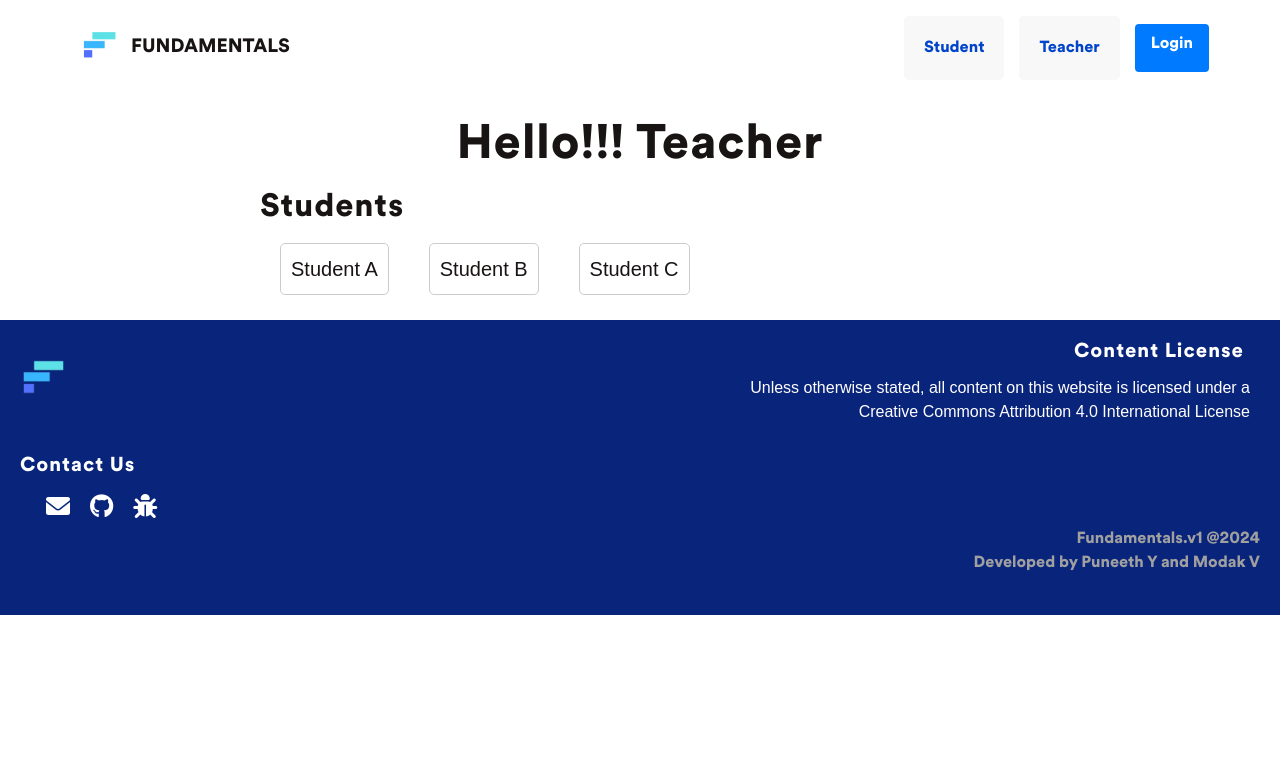
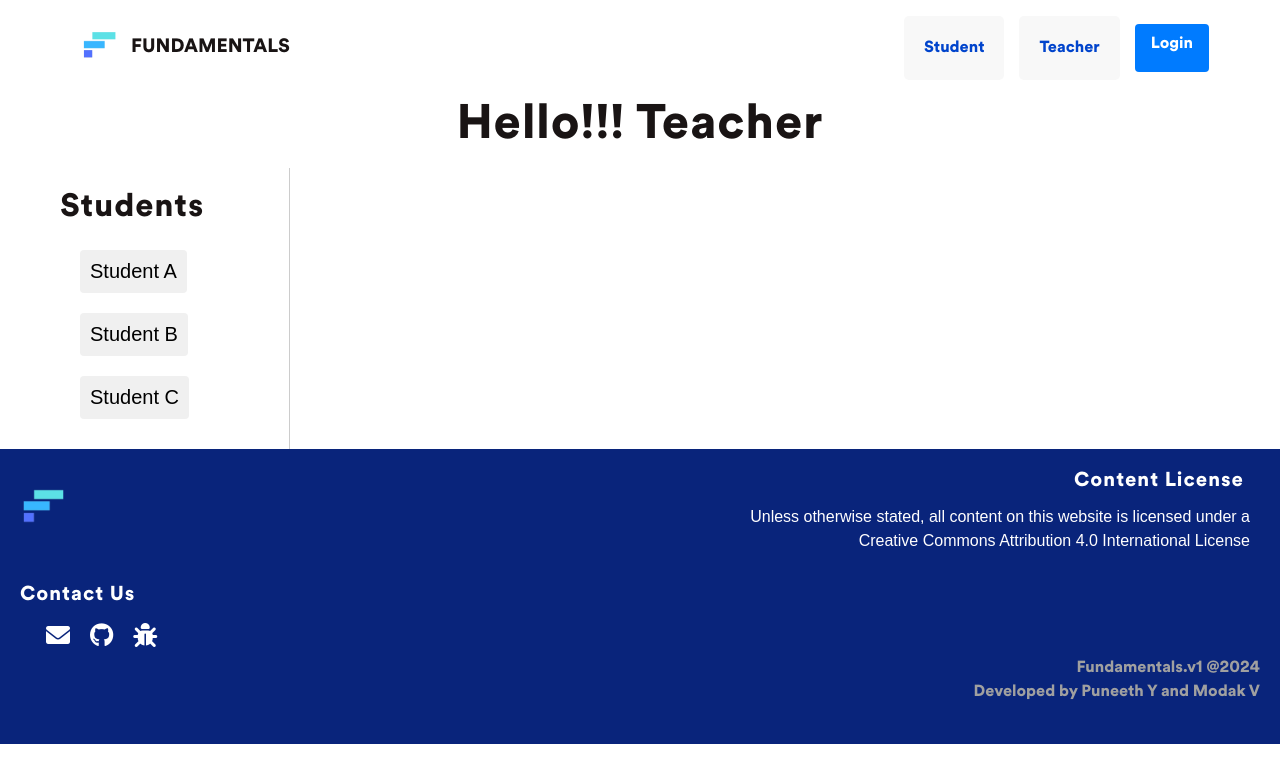
Before and after one commit to puneeth072003/Fundamentals, a React (Vite) app in the folder Frontend/Fundamentals/: page /teacher in a window 1280 px wide. Shown: the top 782 px of the page. Built offline with nearby package versions, Linux system fonts and the light colour scheme.

Commit message:
Logged the marks and grades

```diff
--- a/Frontend/Fundamentals/src/Teachers/Teacher.jsx
+++ b/Frontend/Fundamentals/src/Teachers/Teacher.jsx
@@ -1,5 +1,5 @@
 import React, { useState } from 'react';
-import './teachers.css'; // Assuming you have a CSS file for styling
+import './teachers.css';
 
 const TeacherComp = () => {
   const [selectedStudent, setSelectedStudent] = useState(null);
@@ -51,22 +51,24 @@ const TeacherComp = () => {
 
   return (
     <div className='teach-main'>
-      <h1 className='teach-head'>hello!!! Teacher</h1>
+      <h1 className='teach-head'>Hello!!! Teacher</h1>
       <div className="teach-container">
-        <div className="teach-students">
+        <div className="teach-sidebar">
           <h2>Students</h2>
-          <ul>
+          <ul className="teach-students">
             {students.map((student) => (
-              <li
-                key={student.id}
+              <li key={student.id}>
+                <button
                   className={`teach-student ${selectedStudent === student ? 'selected' : ''}`}
                   onClick={() => handleStudentClick(student)}
                 >
                   {student.name}
+                </button>
               </li>
             ))}
           </ul>
         </div>
+        <div className="teach-content">
           {selectedStudent && (
             <>
               <div className="teach-units">
@@ -113,6 +115,7 @@ const TeacherComp = () => {
           )}
         </div>
       </div>
+    </div>
   );
 };
 
--- a/Frontend/Fundamentals/src/Teachers/teachers.css
+++ b/Frontend/Fundamentals/src/Teachers/teachers.css
@@ -1,35 +1,44 @@
 .teach-main {
-  font-family: Arial, sans-serif;
-  margin: 0 auto;
-  max-width: 800px;
-  padding: 20px;
-}
-
-.teach-head {
-  text-align: center;
+  display: flex;
+  flex-direction: column;
+  align-items: center;
 }
 
 .teach-container {
   display: flex;
-  justify-content: space-between;
+  width: 100%;
+  max-width: 1200px;
+  margin: 0 auto;
+}
+
+.teach-sidebar {
+  flex: 1;
+  max-width: 250px;
+  border-right: 1px solid #ccc;
+  padding: 20px;
+}
+
+.teach-content {
+  flex: 3;
+  padding: 20px;
 }
 
 .teach-students {
-  flex: 1;
-}
-
-.teach-students h2,
-.teach-units h2,
-.teach-grading h2 {
-  margin-bottom: 10px;
+  margin: 0;
+  padding: 0;
+  list-style: none;
 }
 
 .teach-student {
   cursor: pointer;
   padding: 10px;
-  margin-bottom: 5px;
-  border: 1px solid #ccc;
-  border-radius: 5px;
+  margin: 5px 0;
+  border: none;
+  background-color: #f0f0f0;
+  border-radius: 4px;
+  transition: background-color 0.3s;
+  width: 100%;
+  text-align: left;
 }
 
 .teach-student.selected {
@@ -37,66 +46,72 @@
   color: white;
 }
 
-.teach-units {
-  flex: 1;
-  margin-left: 20px;
+.teach-student:hover {
+  background-color: #e0e0e0;
+}
+
+.teach-units,
+.teach-grading {
+  margin-top: 20px;
+  padding: 20px;
+  border: 1px solid #ddd;
+  border-radius: 8px;
+  background-color: #fafafa;
+}
+
+.teach-unit-dropdown,
+.teach-score-input,
+.teach-submit-btn,
+.teach-grade-btn {
+  display: block;
+  margin: 10px 0;
+  width: 100%;
+  padding: 10px;
+  border: 1px solid #ccc;
+  border-radius: 4px;
+  font-size: 16px;
 }
 
 .teach-unit-dropdown {
-  width: 100%;
-  padding: 8px;
-  margin-bottom: 10px;
-}
-
-.teach-score {
-  margin-bottom: 10px;
-}
-
-.teach-score label {
-  display: block;
-  margin-bottom: 5px;
+  cursor: pointer;
 }
 
 .teach-score-input {
-  width: 100%;
-  padding: 8px;
-  border: 1px solid #ccc;
-  border-radius: 5px;
+  -moz-appearance: textfield;
+}
+
+.teach-score-input::-webkit-outer-spin-button,
+.teach-score-input::-webkit-inner-spin-button {
+  -webkit-appearance: none;
+  margin: 0;
 }
 
 .teach-submit-btn {
-  width: 100%;
-  padding: 8px;
   background-color: #007bff;
   color: white;
+  cursor: pointer;
   border: none;
-  border-radius: 5px;
-  cursor: pointer;
+  transition: background-color 0.3s;
 }
 
 .teach-submit-btn:hover {
   background-color: #0056b3;
 }
 
-.teach-grading {
-  flex: 1;
-  margin-left: 20px;
+.teach-grade-btn {
+  background-color: #f0f0f0;
+  color: #333;
+  cursor: pointer;
+  border: 1px solid #ddd;
+  transition: background-color 0.3s, transform 0.2s;
+  margin-bottom: 10px;
+}
+
+.teach-grade-btn:hover {
+  background-color: #e0e0e0;
+  transform: scale(1.05);
 }
 
 .teach-grade-item {
-  margin-bottom: 5px;
+  margin: 10px 0;
 }
-
-.teach-grade-btn {
-  padding: 5px 10px; /* Adjust padding to make the buttons smaller */
-  background-color: #f0f0f0;
-  border: 1px solid #ccc;
-  border-radius: 5px;
-  cursor: pointer;
-  transition: background-color 0.3s, color 0.3s;
-}
-
-.teach-grade-btn:hover {
-  background-color: #007bff;
-  color: white;
-}
```
Lines whose indentation alone changed are shown as unchanged.
